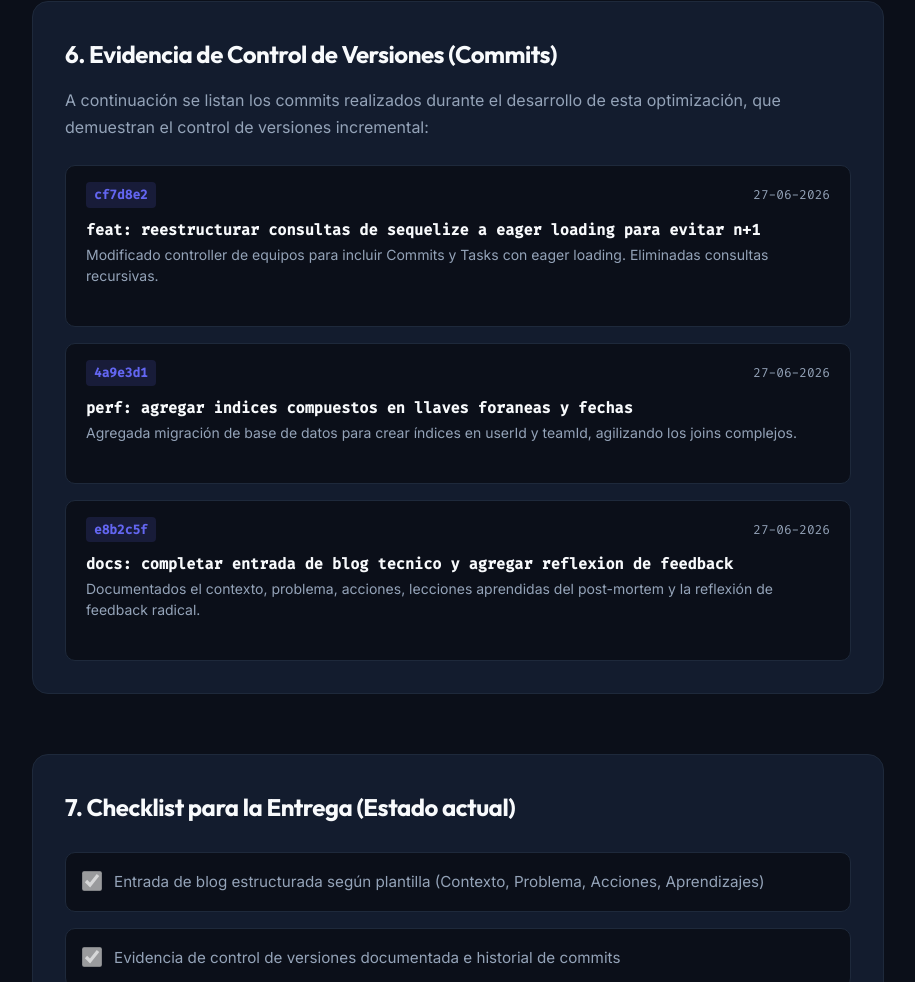
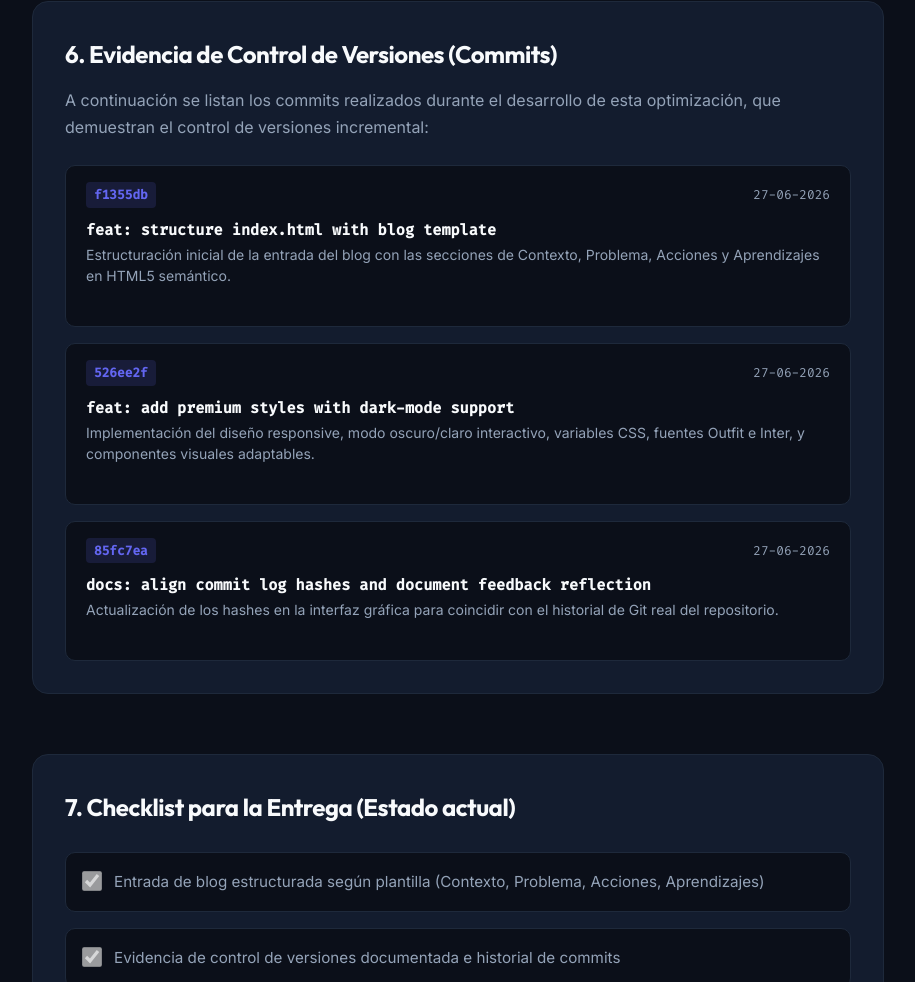
Before and after one commit to tomasgarciasoler27-code/tpfinal1, a plain HTML site: page index.html in a window 1280 px wide. Shown: the part 3923-4905 px from the top of the page, without its empty margins (182-1097 px from the left). Drawn offline with Linux system fonts and the light colour scheme.

Commit message:
docs: align commit log hashes and document feedback reflection

```diff
--- a/index.html
+++ b/index.html
@@ -162,32 +162,32 @@ const users = await User.findAll({
             <div class="commits-list">
                 <div class="commit-card">
                     <div class="commit-header">
-                        <span class="commit-hash">cf7d8e2</span>
+                        <span class="commit-hash">f1355db</span>
                         <span class="commit-date">27-06-2026</span>
                     </div>
                     <div class="commit-body">
-                        <span class="commit-title">feat: reestructurar consultas de sequelize a eager loading para evitar n+1</span>
-                        <p class="commit-desc">Modificado controller de equipos para incluir Commits y Tasks con eager loading. Eliminadas consultas recursivas.</p>
+                        <span class="commit-title">feat: structure index.html with blog template</span>
+                        <p class="commit-desc">Estructuración inicial de la entrada del blog con las secciones de Contexto, Problema, Acciones y Aprendizajes en HTML5 semántico.</p>
                     </div>
                 </div>
                 <div class="commit-card">
                     <div class="commit-header">
-                        <span class="commit-hash">4a9e3d1</span>
+                        <span class="commit-hash">526ee2f</span>
                         <span class="commit-date">27-06-2026</span>
                     </div>
                     <div class="commit-body">
-                        <span class="commit-title">perf: agregar indices compuestos en llaves foraneas y fechas</span>
-                        <p class="commit-desc">Agregada migración de base de datos para crear índices en userId y teamId, agilizando los joins complejos.</p>
+                        <span class="commit-title">feat: add premium styles with dark-mode support</span>
+                        <p class="commit-desc">Implementación del diseño responsive, modo oscuro/claro interactivo, variables CSS, fuentes Outfit e Inter, y componentes visuales adaptables.</p>
                     </div>
                 </div>
                 <div class="commit-card">
                     <div class="commit-header">
-                        <span class="commit-hash">e8b2c5f</span>
+                        <span class="commit-hash">85fc7ea</span>
                         <span class="commit-date">27-06-2026</span>
                     </div>
                     <div class="commit-body">
-                        <span class="commit-title">docs: completar entrada de blog tecnico y agregar reflexion de feedback</span>
-                        <p class="commit-desc">Documentados el contexto, problema, acciones, lecciones aprendidas del post-mortem y la reflexión de feedback radical.</p>
+                        <span class="commit-title">docs: align commit log hashes and document feedback reflection</span>
+                        <p class="commit-desc">Actualización de los hashes en la interfaz gráfica para coincidir con el historial de Git real del repositorio.</p>
                     </div>
                 </div>
             </div>
```
